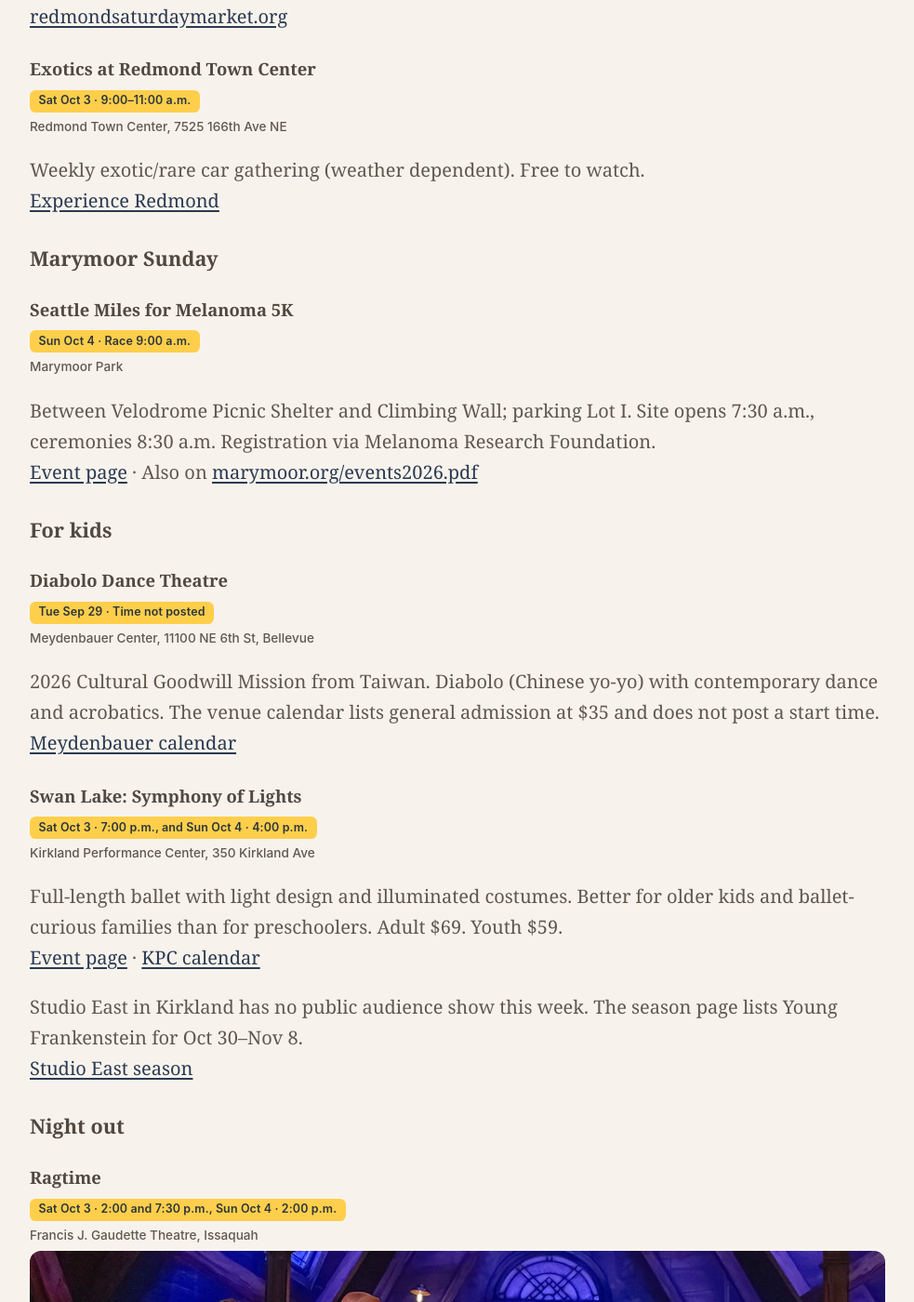
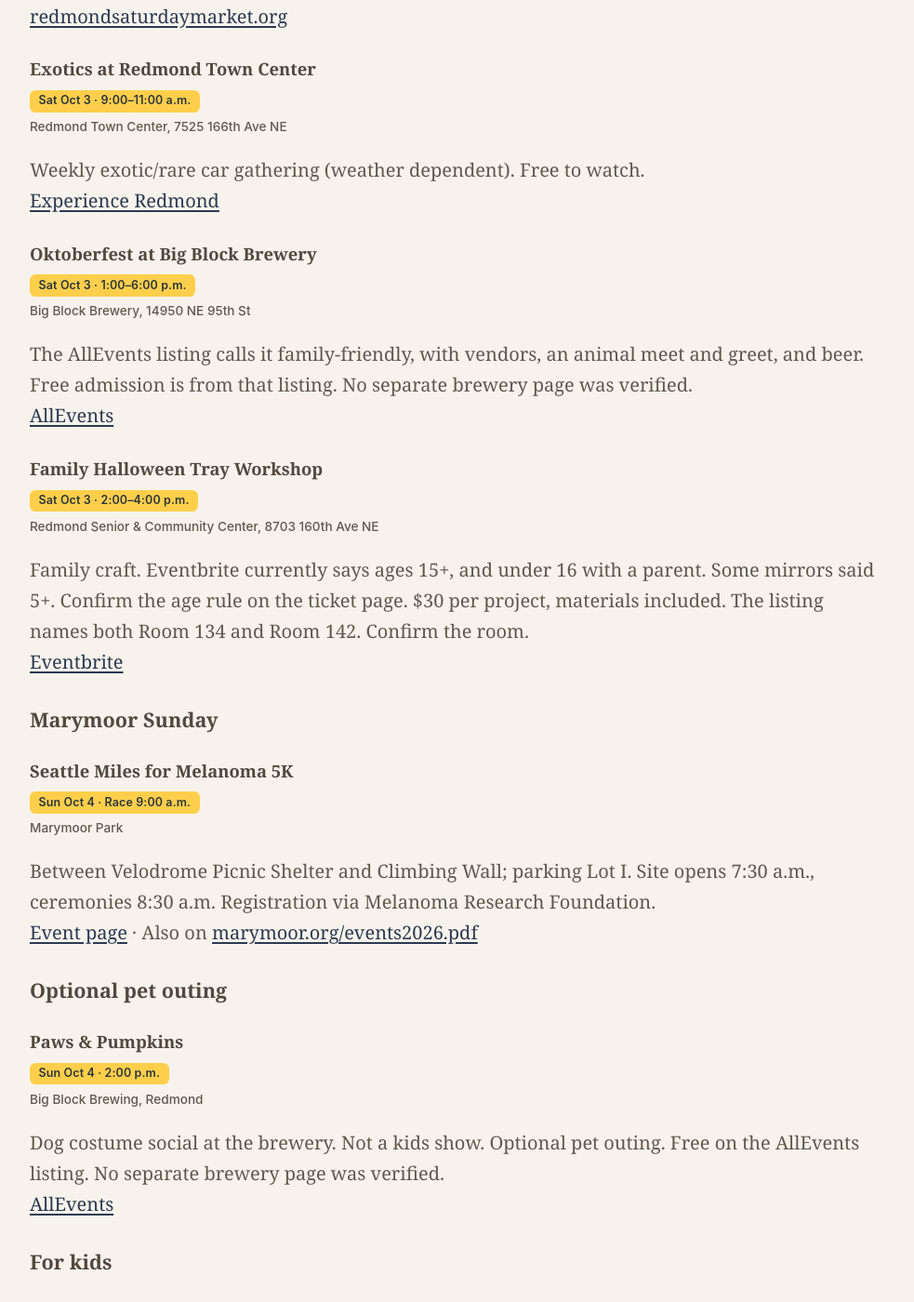
Before and after one commit to madskristensen/afterpickup, a Jekyll site: the page built from _redmond/2026-w40.md, in a window 1280 px wide and 1400 px high, scrolled down 5460 px. Shown: the whole window at 93% size, without its empty margins (148-1131 px from the left). Built offline with Jekyll 4.4.1, drawn with Linux system fonts in a browser that asks for light colours; some of the changed text lies outside the part shown.

Commit message:
Add verified family and night-out listings to the Redmond weeks.
Merge the aggregator pass into Sept. 14–Oct. 4: carnival, comedy, drop-in play, the farm festival, and the AllEvents brewery listings, with tighter Ganesh and Ragtime notes.

Co-authored-by: Mads Kristensen <madskristensen@users.noreply.github.com>

```diff
--- a/_redmond/2026-w40.md
+++ b/_redmond/2026-w40.md
@@ -20,7 +20,7 @@ image_credit: "City of Redmond"
 image_source_url: "https://www.redmond.gov/ImageRepository/Document?documentID=40376"
 ---
 
-Ice cream and archaeology Monday, teen voice sessions midweek, then a flannel breakfast, market morning, bike clinic, and a Marymoor 5K Sunday.
+Ice cream and archaeology Monday, drop-in play for little kids on Thursday, teen voice sessions midweek, then flapjacks, a farm festival weekend, and a Marymoor 5K on Sunday.
 
 ## Family & community
 
@@ -114,6 +114,20 @@ Season runs through Oct 31.
 Weekly exotic/rare car gathering (weather dependent). Free to watch.
 [Experience Redmond](https://experienceredmond.com/event/exotics-at-rtc/2026-10-03/)
 
+### Oktoberfest at Big Block Brewery
+<p class="redmond-event-when">Sat Oct 3 · 1:00–6:00 p.m.</p>
+<p class="redmond-event-place">Big Block Brewery, 14950 NE 95th St</p>
+
+The AllEvents listing calls it family-friendly, with vendors, an animal meet and greet, and beer. Free admission is from that listing. No separate brewery page was verified.
+[AllEvents](https://allevents.in/redmond/oktoberfest/200030554602215)
+
+### Family Halloween Tray Workshop
+<p class="redmond-event-when">Sat Oct 3 · 2:00–4:00 p.m.</p>
+<p class="redmond-event-place">Redmond Senior & Community Center, 8703 160th Ave NE</p>
+
+Family craft. Eventbrite currently says ages 15+, and under 16 with a parent. Some mirrors said 5+. Confirm the age rule on the ticket page. $30 per project, materials included. The listing names both Room 134 and Room 142. Confirm the room.
+[Eventbrite](https://www.eventbrite.com/e/family-halloween-tray-workshop-tickets-2000365873175)
+
 ## Marymoor Sunday
 
 ### Seattle Miles for Melanoma 5K
@@ -123,7 +137,42 @@ Weekly exotic/rare car gathering (weather dependent). Free to watch.
 Between Velodrome Picnic Shelter and Climbing Wall; parking Lot I. Site opens 7:30 a.m., ceremonies 8:30 a.m. Registration via Melanoma Research Foundation.
 [Event page](https://donate.melanoma.org/site/TR?fr_id=2256&pg=entry) · Also on [marymoor.org/events2026.pdf](https://marymoor.org/events2026.pdf)
 
+## Optional pet outing
+
+### Paws & Pumpkins
+<p class="redmond-event-when">Sun Oct 4 · 2:00 p.m.</p>
+<p class="redmond-event-place">Big Block Brewing, Redmond</p>
+
+Dog costume social at the brewery. Not a kids show. Optional pet outing. Free on the AllEvents listing. No separate brewery page was verified.
+[AllEvents](https://allevents.in/redmond)
+
 ## For kids
+
+### Drop-In Play
+<p class="redmond-event-when">Thu Oct 1 · 10:00 a.m.–12:00 p.m.</p>
+<p class="redmond-event-place">Redmond Community Center at Marymoor Village, 6505 176th Ave NE</p>
+
+{% include redmond/event-photo.html
+   src="/assets/images/redmond/w39-marymoor-center.webp"
+   alt="Front of the Redmond Community Center at Marymoor Village, a low building with a covered entrance and young trees."
+   credit="Photo: City of Redmond."
+   source="https://www.redmond.gov/ImageRepository/Document?documentID=40382" %}
+
+Ages 0–6. An adult must stay. Drop-in fee on Amilia, and fee assistance is available. Thu Oct 1 is the slot confirmed for this window. The listing describes a Tuesday and Thursday pattern, so a Sep 29 session is only on the calendar if that series is running. Confirm on Amilia.
+[Experience Redmond](https://experienceredmond.com/event/drop-in-play-at-the-redmond-community-center-at-marymoor-village/2026-10-01/) · [Amilia](https://app.amilia.com/store/en/city-of-redmond/shop/activities/6788395)
+
+### Red Barn Farm Fall Festival
+<p class="redmond-event-when">Sat Oct 3 and Sun Oct 4 · 10:00 a.m.–4:00 p.m.</p>
+<p class="redmond-event-place">5703 208th Ave NE</p>
+
+{% include redmond/event-photo.html
+   src="/assets/images/redmond/red-barn-festival.webp"
+   alt="A child in a red plaid shirt crouches beside a small goat in a pen, with a red barn and fall trees behind them."
+   credit="Photo: Red Barn Farm."
+   source="https://redbarnfarm.com/our-fall-harvest-festival-returns/" %}
+
+8th annual fall festival. Petting zoo, train, and crafts. Tickets are booked through the farm. Confirm 2026 prices on the booking link.
+[Red Barn Farm](https://redbarnfarm.com/) · [2026 posts](https://redbarnfarm.com/2026/)
 
 ### Diabolo Dance Theatre
 <p class="redmond-event-when">Tue Sep 29 · Time not posted</p>
@@ -154,7 +203,7 @@ Studio East in Kirkland has no public audience show this week. The season page l
    credit="Photo: Village Theatre."
    source="https://villagetheatre.org/mainstage/ragtime/" %}
 
-TeenTix also lists Tue Sep 29 through Fri Oct 2 at 7:30 p.m., among other dates, through Oct 18. Confirm with the box office. Themes include immigration, class, and racial injustice. May not suit young children. Tickets from about $42 online.
+TeenTix also lists Tue Sep 29 through Fri Oct 2 at 7:30 p.m., among other dates, through Oct 18. Examples this weekend: ASL interpretation at the Sat Oct 3, 2:00 p.m. show, and pay-what-you-can seats at Sat Oct 3, 7:30 p.m. Confirm with the box office. Themes include immigration, class, and racial injustice. May not suit young children. Tickets from about $42 online.
 [Ragtime](https://villagetheatre.org/mainstage/ragtime/) · [TeenTix](https://www.teentix.org/calendar/event/ragtime/)
 
 ## Dining
```
Also changed, not shown: other parts of _redmond/2026-w40.md (+2 -2 lines), _redmond/2026-w38.md (+7 -4 lines), _redmond/2026-w39.md (+24 -4 lines), assets/images/redmond/postdoc-comedy.webp (added), assets/images/redmond/red-barn-festival.webp (added).
